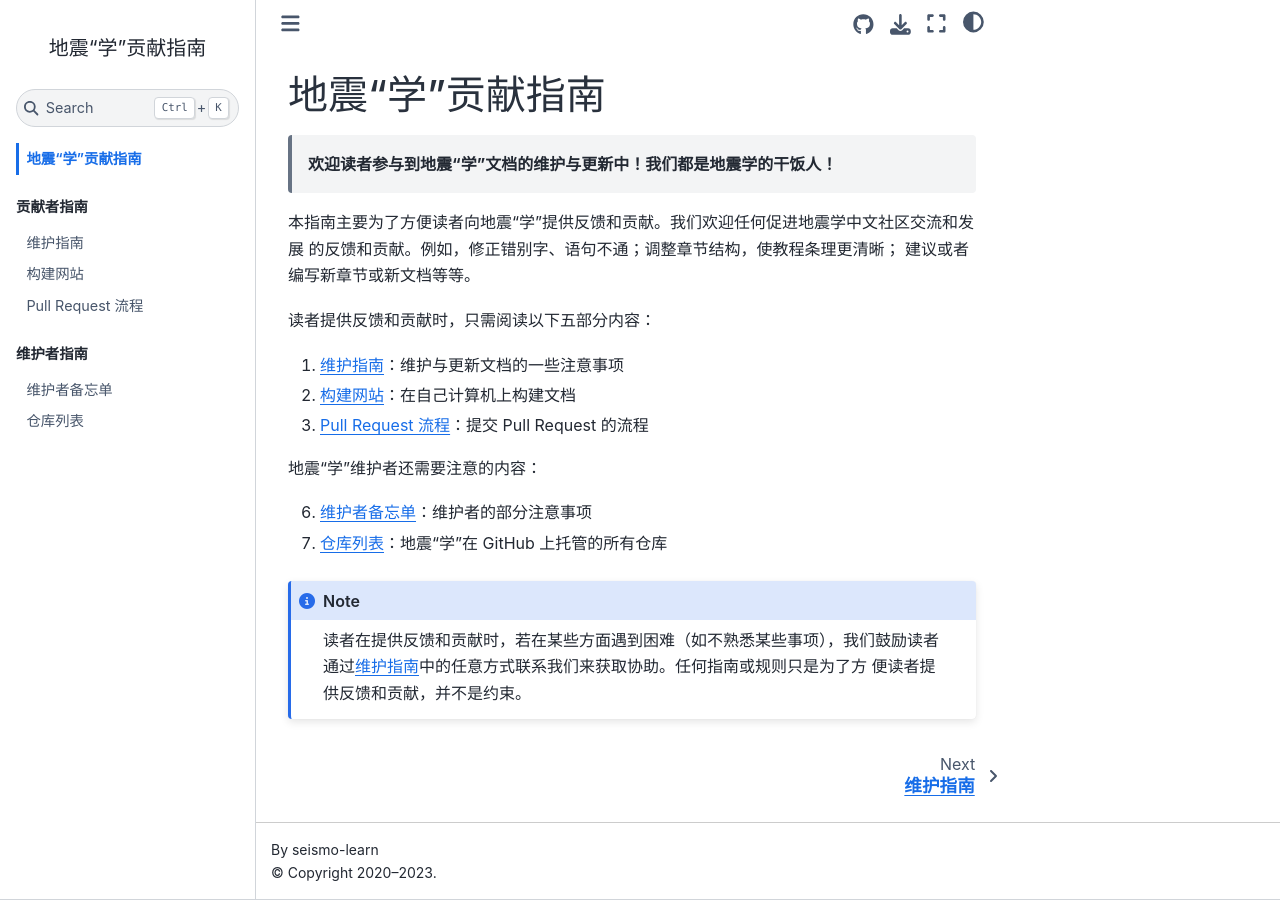
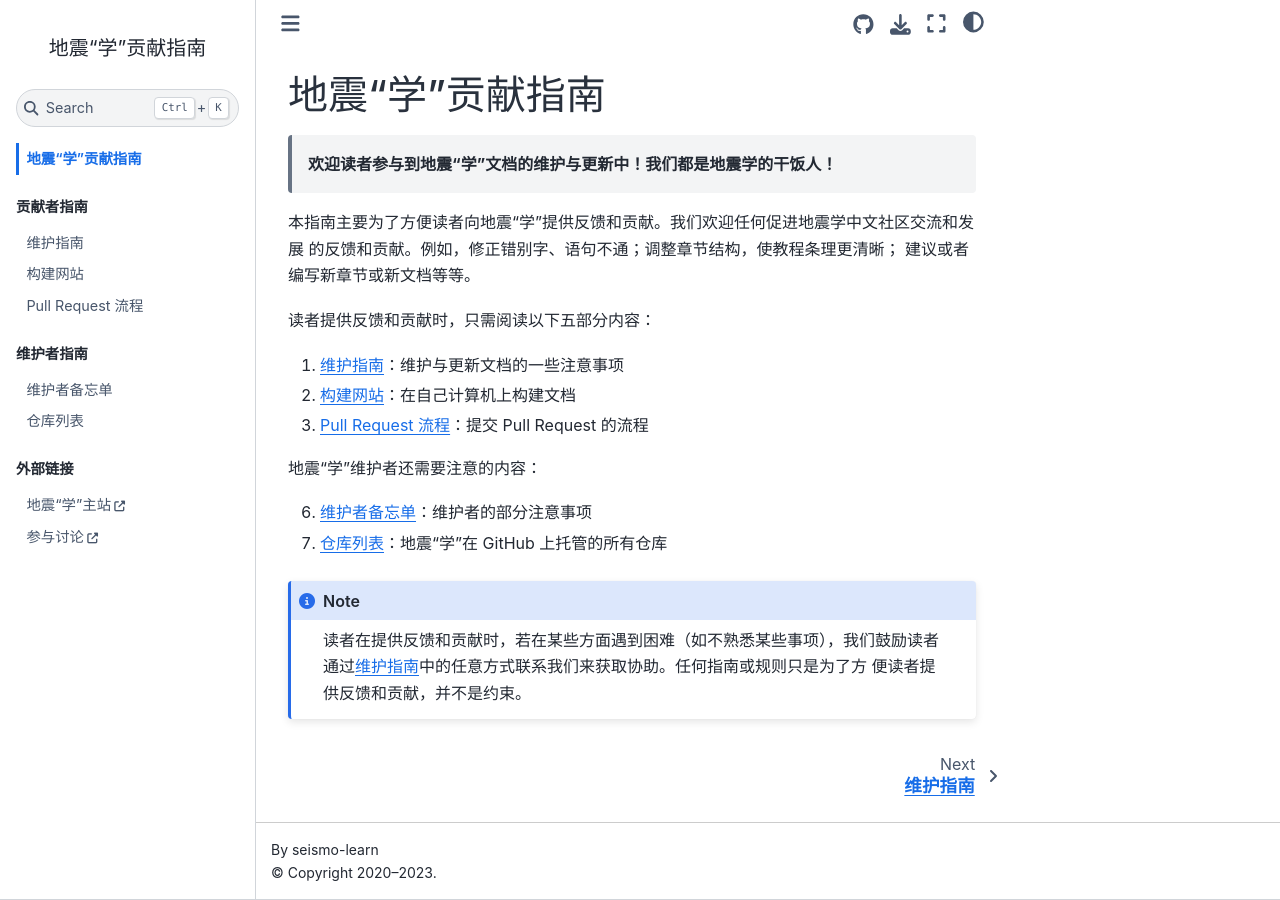
Before and after one commit to seismo-learn/contributing, a Jupyter Book: the page built from source/index.md, in a window 1280 px wide. Built offline with Jupyter Book 1.0.4 settings and Sphinx 7.4.7 and the Sphinx Book theme 1.1.4, drawn with Linux system fonts in a browser that asks for light colours.

```diff
--- a/source/_toc.yml
+++ b/source/_toc.yml
@@ -13,3 +13,9 @@ parts:
     chapters:
     - file: maintainer-notes
     - file: repositories
+  - caption: 外部链接
+    chapters:
+    - url: https://seismo-learn.org/
+      title: 地震“学”主站
+    - url: https://github.com/orgs/seismo-learn/discussions
+      title: 参与讨论
```
